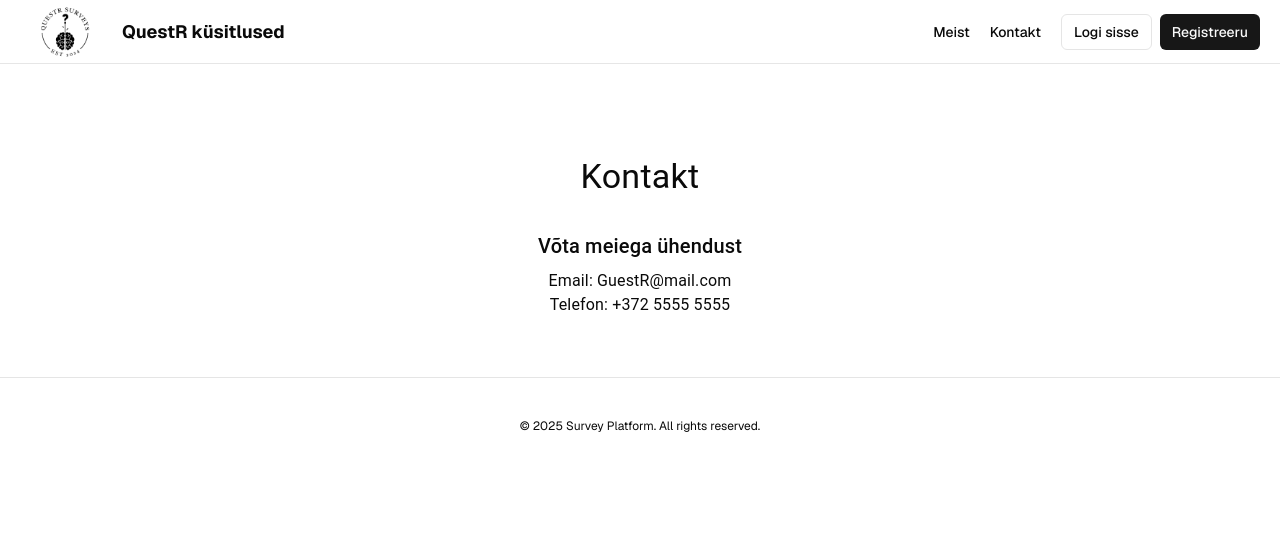
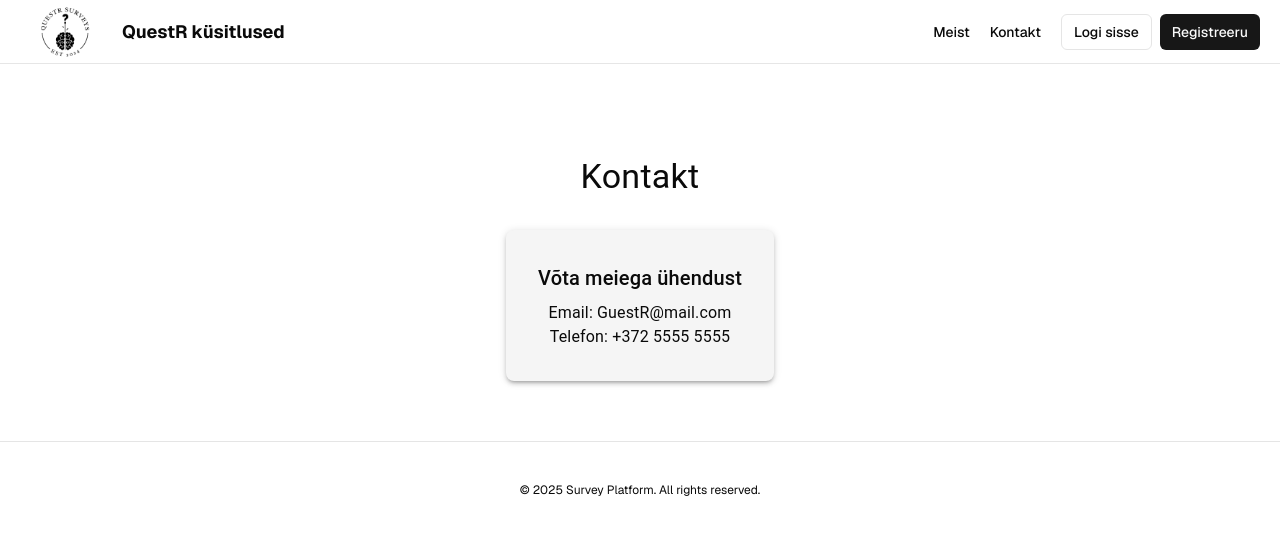
Before and after one commit to rakenduste-programmeerimine-2024/survey-platform, a Next.js app: page /kontakt in a window 1280 px wide. Shown: the top 534 px of the page. Built offline with nearby package versions, Linux system fonts and the light colour scheme; no server answers.

Commit message:
box edit

```diff
--- a/components/contact/KontaktInfo.tsx
+++ b/components/contact/KontaktInfo.tsx
@@ -3,7 +3,11 @@ import { Box, Typography } from "@mui/material";
 
 const KontaktInfo = () => {
   return (
-    <Box sx={{ textAlign: "center", mt: 4 }}>
+    <Box sx={{ textAlign: "center", mt: 4, p: 4, bgcolor: "#f5f5f5", boxShadow: 3,
+      borderRadius: 2,
+      maxWidth: 400,
+      mx: "auto"
+      }}>
       <Typography variant="h6" gutterBottom>
         Võta meiega ühendust
       </Typography>
```
